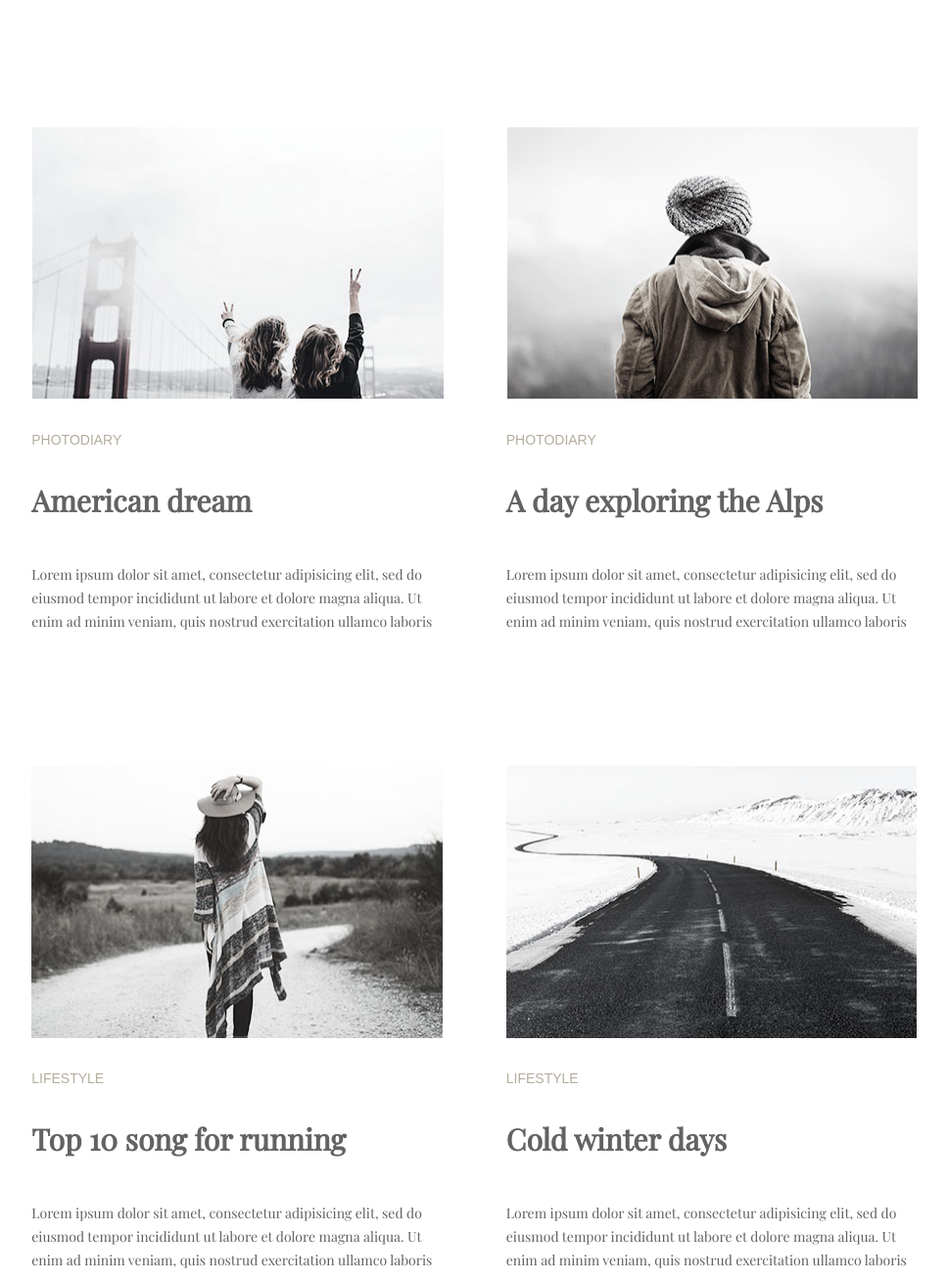
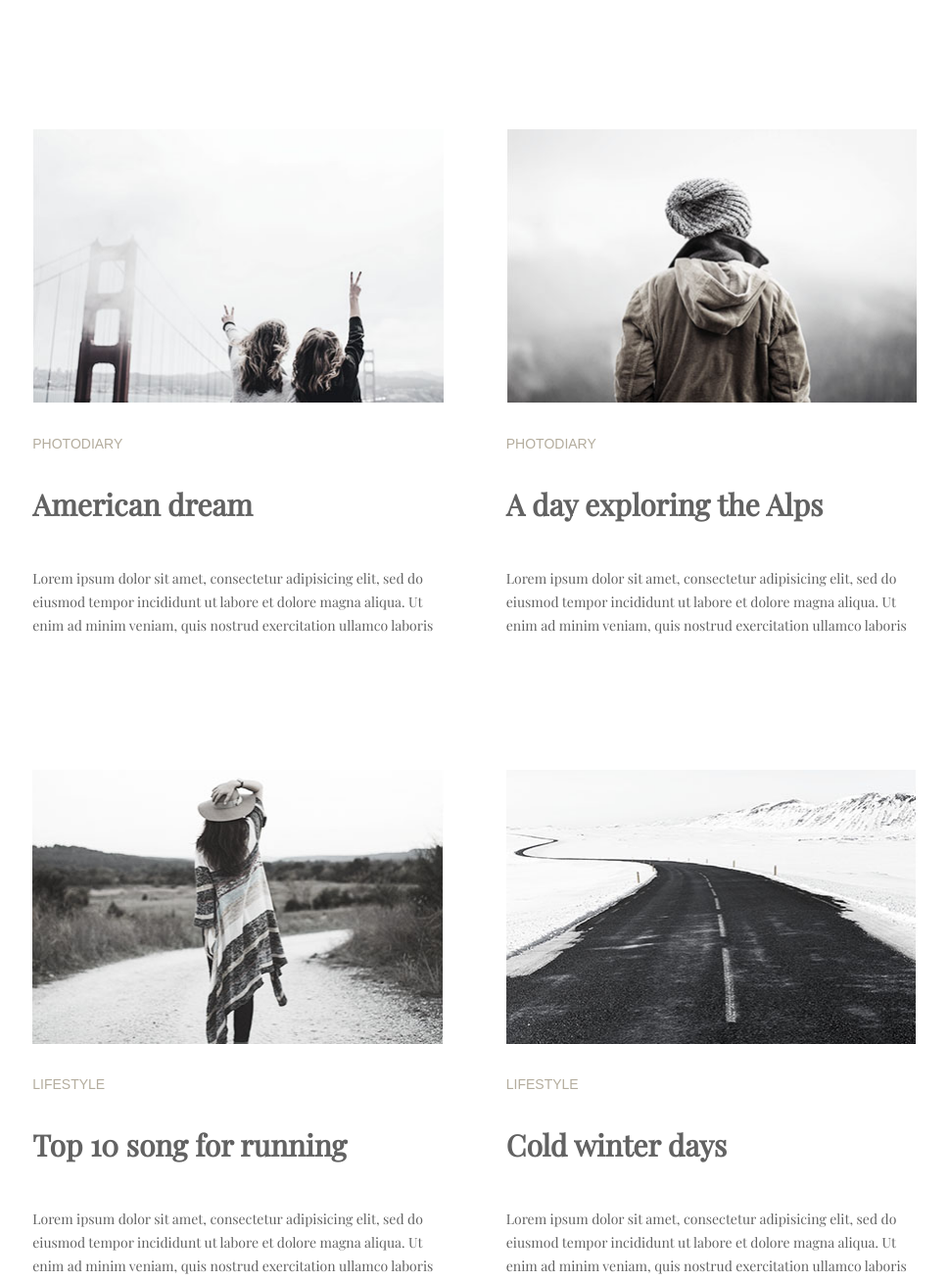
Before and after one commit to lyo-n/lyo-n-03.github.io, a plain HTML site: page index.html in a window 1280 px wide. Shown: the part 726-2034 px from the top of the page at 98% size, without its empty margins (155-1123 px from the left). Drawn offline with nearby package versions, Linux system fonts and the light colour scheme.

Commit message:
module-03/2

```diff
--- a/CSS/styles.css
+++ b/CSS/styles.css
@@ -6,22 +6,22 @@ body {
   font-family: "Playfair Display", serif;
   font-size: 14px;
   line-height: 24px;
-  text-align: center;
+
 }
 
 .wrapper {
   position: relative;
   margin: 0 auto;
-  width: 1200px;
+  margin-top: 77px;
+  width: 904px;
   display: block;
+  text-align: center;
 }
 
 .nav {
   font-size: 14px;
   list-style: none;
-  margin: 0;
-  padding-top: 77px;
-  padding-bottom: 103px;
+  margin-bottom: 103px;
 }
 .list-1 a {
   color: #03a9f4;
@@ -50,53 +50,29 @@ body {
   line-height: 24px;
 }
 
-.filling-1,
-.filling-2,
-.filling-3,
-.filling-4,
-.filling-5,
-.filling-6 {
-  display: inline-block;
-}
-
 img {
   display: block;
 }
-
 .filling-1 {
+  display: inline-block;
   box-sizing: border-box;
-  width: 421px;
+  width: 420px;
+  margin-right: 60px;
   margin-bottom: 135px;
 }
 .filling-2 {
+  display: inline-block;
   box-sizing: border-box;
-  width: 421px;
-  margin-left: 60px;
-  margin-bottom: 135px;
+  width: 420px;
+  margin-right: 0px;
 }
 .filling-3 {
+  display: inline-block;
   box-sizing: border-box;
-  width: 421px;
-  margin-bottom: 135px;
-  margin-left: 0;
+  width: 420px;
+  margin-left: 60px;
 }
-.filling-4 {
-  box-sizing: border-box;
-  width: 421px;
-  margin-left: 60px;
-  margin-bottom: 135px;
-}
-.filling-5 {
-  box-sizing: border-box;
-  width: 421px;
-  margin-bottom: 135px;
-}
-.filling-6 {
-  box-sizing: border-box;
-  width: 421px;
-  margin-left: 60px;
-  margin-bottom: 135px;
-}
+
 .filling-list {
   list-style: none;
 }
@@ -110,8 +86,8 @@ img {
 }
 .ubuntu_text {
   padding-top: 46px;
-}
-.filling h3 {
+  }
+  .filling h3 {
   text-align: left;
   color: #626262;
   font-size: 30px;
@@ -136,8 +112,13 @@ button {
   height: 60px;
 }
 .load-more {
+  margin-top: 57px;
   padding-bottom: 70px;
-}
+  }
+
+
+
+
 
 .visually-hidden:not(:focus):not(:active),
 input [type="checkbox"],
--- a/index.html
+++ b/index.html
@@ -31,7 +31,7 @@
         <h2 class="visually-hidden">List</h2>
         <ul class="filling-list">
           <li class="filling-1">
-            <img src="./IMG/1.jpg" alt="Lifestyle" width="421" height="278" />
+            <img src="./IMG/1.jpg" alt="Lifestyle" width="420" height="280" />
             <p class="ubuntu">Lifestyle</p>
             <h3>More than just a music festival</h3>
             <p class="ubuntu_text">
@@ -41,7 +41,7 @@
             </p>
           </li>
           <li class="filling-2">
-            <img src="./IMG/2.jpg" alt="Lifestyle" width="421" height="278" />
+            <img src="./IMG/2.jpg" alt="Lifestyle" width="420" height="280" />
             <p class="ubuntu">Lifestyle</p>
             <h3>Life tastes better with coffee</h3>
             <p class="ubuntu_text">
@@ -50,8 +50,8 @@
               enim ad minim veniam, quis nostrud exercitation ullamco laboris
             </p>
           </li>
-          <li class="filling-3">
-            <img src="./IMG/3.jpg" alt="Lifestyle" width="421" height="278" />
+          <li class="filling-1">
+            <img src="./IMG/3.jpg" alt="Lifestyle" width="420" height="280" />
             <p class="ubuntu">Photodiary</p>
             <h3>American dream</h3>
             <p class="ubuntu_text">
@@ -60,8 +60,8 @@
               enim ad minim veniam, quis nostrud exercitation ullamco laboris
             </p>
           </li>
-          <li class="filling-4">
-            <img src="./IMG/4.jpg" alt="Lifestyle" width="421" height="278" />
+          <li class="filling-2">
+            <img src="./IMG/4.jpg" alt="Lifestyle" width="420" height="280" />
             <p class="ubuntu">Photodiary</p>
             <h3>A day exploring the Alps</h3>
             <p class="ubuntu_text">
@@ -70,8 +70,8 @@
               enim ad minim veniam, quis nostrud exercitation ullamco laboris
             </p>
           </li>
-          <li class="filling-5">
-            <img src="./IMG/5.jpg" alt="Lifestyle" width="421" height="278" />
+          <li class="filling-2">
+            <img src="./IMG/5.jpg" alt="Lifestyle" width="420" height="280" />
             <p class="ubuntu">Lifestyle</p>
             <h3>Top 10 song for running</h3>
             <p class="ubuntu_text">
@@ -80,8 +80,8 @@
               enim ad minim veniam, quis nostrud exercitation ullamco laboris
             </p>
           </li>
-          <li class="filling-6">
-            <img src="./IMG/6.jpg" alt="Lifestyle" width="421" height="278" />
+          <li class="filling-3">
+            <img src="./IMG/6.jpg" alt="Lifestyle" width="420" height="280" />
             <p class="ubuntu">Lifestyle</p>
             <h3>Cold winter days</h3>
             <p class="ubuntu_text">
```
